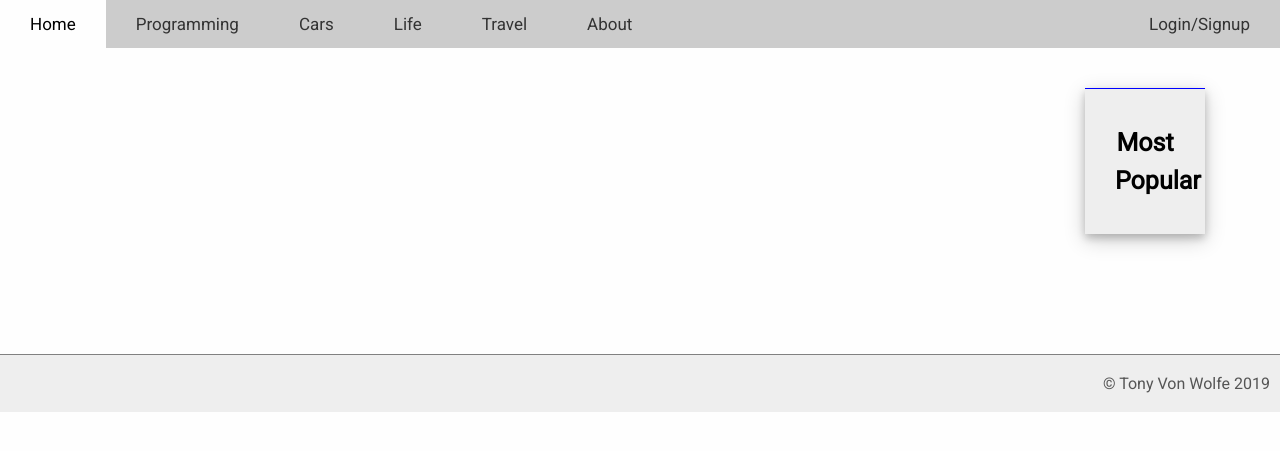
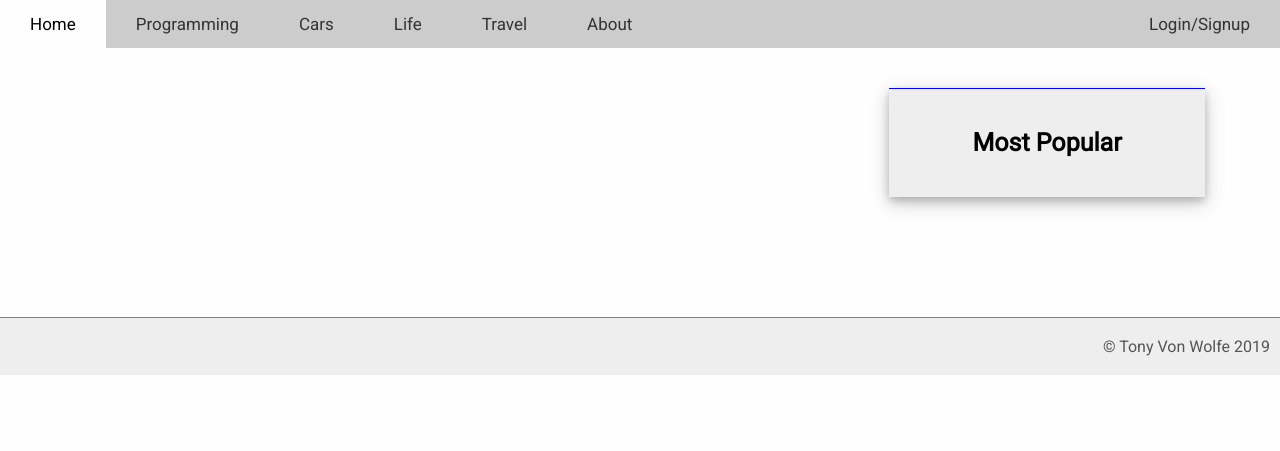
Before and after one commit to tvonwolfe/cs401, a PHP site: page / in a window 1280 px wide. Shown: the part 203-654 px from the top of the page. Run offline with PHP 8.4, Linux system fonts and the light colour scheme; data that the repository does not hold is empty.

Commit message:
broke some stuff, fixed some stuff

```diff
--- a/index.php
+++ b/index.php
@@ -14,7 +14,6 @@
     include('navbar.php');
   ?>
 
-  <div class="rh_container">
   <?php
     if(isset($_SESSION['login_successful'])) {
       print '<div class="login_message">Hello, ' . $_SESSION['username'] . "!</div>\n";
@@ -22,7 +21,6 @@
     }
     include('popular.php');
   ?>
-  </div>
 
   <?php
     include('recent_posts.php');
--- a/resources/style.css
+++ b/resources/style.css
@@ -389,11 +389,6 @@ h1.unauthorized {
   color: #aa2222;
 }
 
-.rh_container {
-  float: right;
-  width: 300px;
-}
-
 .comment_section {
   background-color: #EEE;
   padding: 10px 30px;
```
